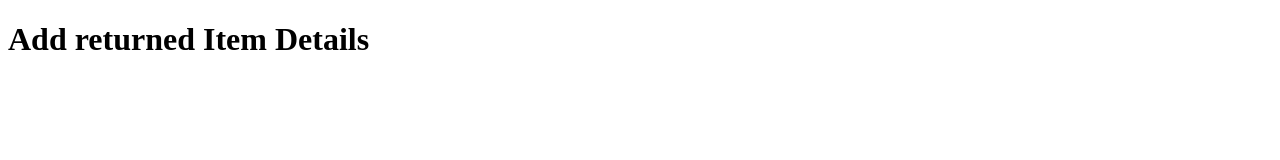
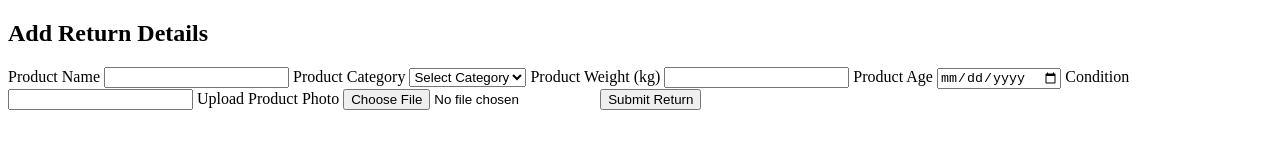
Before and after one commit to pranavbochare/product-recycling, a plain HTML site: page frontend/public/item.html in a window 1280 px wide. Drawn offline with Linux system fonts and the light colour scheme.

Commit message:
Update item.html

```diff
--- a/frontend/public/item.html
+++ b/frontend/public/item.html
@@ -3,9 +3,41 @@
 <head>
     <meta charset="UTF-8">
     <meta name="viewport" content="width=device-width, initial-scale=1.0">
-    <title>Document</title>
+    <title>Return Item</title>
 </head>
 <body>
-    <h1>Add returned Item Details</h1>
+    <div class="container">
+    <h2>Add Return Details</h2>
+    <form id="returnForm" enctype="multipart/form-data">
+      <label for="productName">Product Name</label>
+      <input type="text" id="productName" name="productName" required />
+
+      <label for="category"> Product Category</label>
+      <select id="category" name="category" required>
+        <option value="">Select Category</option>
+        <option value="Electronics">Electronics</option>
+        <option value="Clothing">Clothing</option>
+        <option value="Furniture">Furniture</option>
+        <option value="Appliances">Appliances</option>
+        <option value="Other">Other</option>
+      </select>
+
+      <label for="weight"> Product Weight (kg)</label>
+      <input type="number" id="weight" name="weight" min="0.1" step="0.1" required />
+
+      <label for="productAge">Product Age</label>
+      <input type="date" id="productAge" name="productAge" required />
+
+        <label for="productCondition">Condition</label>
+      <input type="text" id="productCondition" name="productCondition" required />
+
+      <label for="photo">Upload Product Photo</label>
+      <input type="file" id="photo" name="photo" accept="image/*" required />
+
+      <button type="submit">Submit Return</button>
+    </form>
+  </div>
+
+  <script src="../scripts/item.js"></script>
 </body>
 </html>
```
